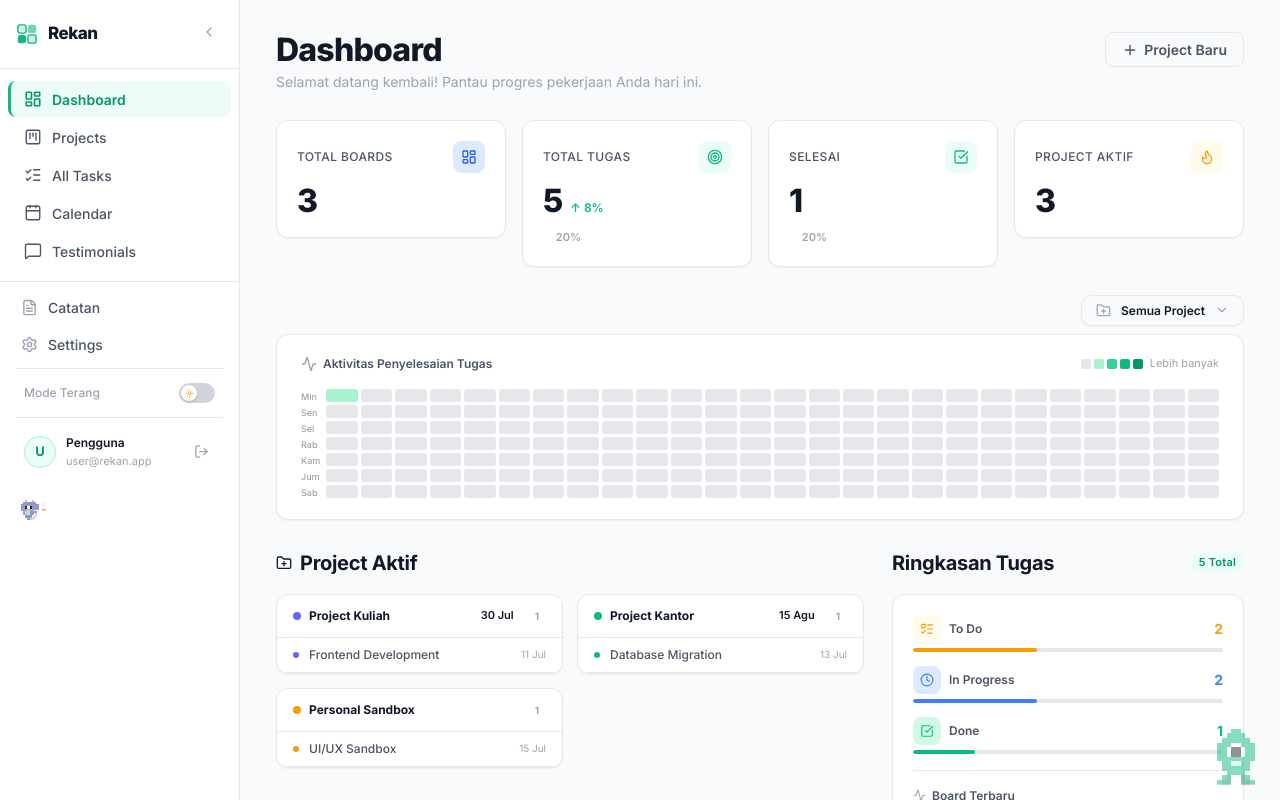
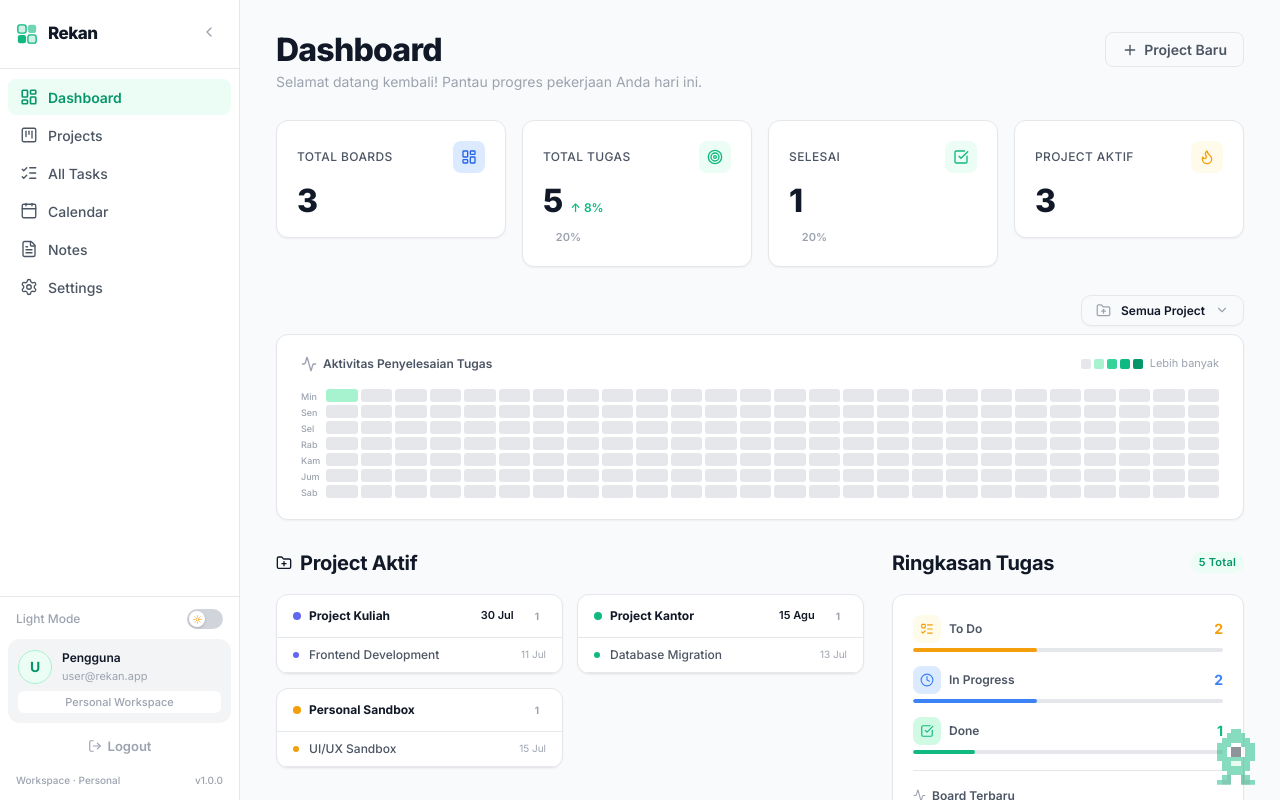
Before and after one commit to mridho24/Rekan, a React (Vite) app: page / in a window 1280 px wide. Both pictures are taken after typing "Sample", "name@example.com", "Sample123", "Sample123" into the empty fields and a click on the button "Daftar". Shown: the top 800 px of the page. Built offline with nearby package versions, Linux system fonts and the light colour scheme.

Commit message:
refactor: redesign sidebar layout and navigation

```diff
--- a/src/components/Sidebar.jsx
+++ b/src/components/Sidebar.jsx
@@ -1,21 +1,20 @@
 import React, { useState, useEffect } from 'react';
 import {
-  LayoutDashboard, KanbanSquare, ListChecks, Settings,
-  Sun, Moon, ChevronLeft, ChevronRight, MessageSquare, LogOut,
-  Calendar, FileText,
+  LayoutDashboard, KanbanSquare, ListChecks,
+  Sun, Moon, ChevronLeft, ChevronRight, LogOut,
+  Calendar, FileText, Settings,
 } from 'lucide-react';
 import { motion } from 'framer-motion';
-import SidebarCharacter from './SidebarCharacter';
 
 const NAV_ITEMS = [
-  { id: 'dashboard',    label: 'Dashboard',    icon: LayoutDashboard },
-  { id: 'boards',       label: 'Projects',     icon: KanbanSquare },
-  { id: 'tasks',        label: 'All Tasks',    icon: ListChecks },
-  { id: 'calendar',     label: 'Calendar',     icon: Calendar },
-  { id: 'testimonials', label: 'Testimonials', icon: MessageSquare },
+  { id: 'dashboard',  label: 'Dashboard',  icon: LayoutDashboard },
+  { id: 'boards',     label: 'Projects',   icon: KanbanSquare },
+  { id: 'tasks',      label: 'All Tasks',  icon: ListChecks },
+  { id: 'calendar',   label: 'Calendar',   icon: Calendar },
+  { id: 'notes',      label: 'Notes',      icon: FileText },
+  { id: 'settings',   label: 'Settings',   icon: Settings },
 ];
 
-// Rekan SVG Logo
 function RekanLogo({ size = 20, collapsed = false }) {
   return (
     <div style={{ display: 'flex', alignItems: 'center', gap: '10px', overflow: 'hidden' }}>
@@ -44,6 +43,14 @@ function RekanLogo({ size = 20, collapsed = false }) {
   );
 }
 
+const sidebarStyle = document.createElement('style');
+sidebarStyle.textContent = `
+  .sd-logout-btn:hover { background-color: rgba(239,68,68,0.08) !important; color: #EF4444 !important; }
+  .sd-logout-btn:focus-visible { outline: 2px solid #EF4444; outline-offset: 2px; border-radius: 8px; }
+  .sd-user-card:hover { background-color: var(--bg-card-hover) !important; }
+`;
+document.head.appendChild(sidebarStyle);
+
 export default function Sidebar({ activeView, onNavigate, theme, onToggleTheme, onLogout = () => {} }) {
   const [collapsed, setCollapsed] = useState(typeof window !== 'undefined' ? window.innerWidth < 768 : false);
 
@@ -52,8 +59,6 @@ export default function Sidebar({ activeView, onNavigate, theme, onToggleTheme,
       setCollapsed(true);
     }
   }, []);
-
-  const sidebarWidth = collapsed ? 'var(--sidebar-w-collapsed)' : 'var(--sidebar-w)';
 
   return (
     <motion.aside
@@ -70,10 +75,7 @@ export default function Sidebar({ activeView, onNavigate, theme, onToggleTheme,
           style={{ marginLeft: 'auto', flexShrink: 0 }}
           title={collapsed ? 'Perluas sidebar' : 'Perkecil sidebar'}
         >
-          {collapsed
-            ? <ChevronRight size={16} />
-            : <ChevronLeft size={16} />
-          }
+          {collapsed ? <ChevronRight size={16} /> : <ChevronLeft size={16} />}
         </button>
       </div>
 
@@ -90,8 +92,6 @@ export default function Sidebar({ activeView, onNavigate, theme, onToggleTheme,
                 ...styles.navItem,
                 backgroundColor: isActive ? 'var(--emerald-bg)' : 'transparent',
                 color: isActive ? 'var(--emerald-dark)' : 'var(--text-secondary)',
-                borderLeft: isActive ? '3px solid var(--emerald)' : '3px solid transparent',
-                paddingLeft: isActive ? '13px' : '13px',
                 fontWeight: isActive ? 600 : 500,
                 justifyContent: collapsed ? 'center' : 'flex-start',
               }}
@@ -107,48 +107,19 @@ export default function Sidebar({ activeView, onNavigate, theme, onToggleTheme,
         })}
       </nav>
 
-      {/* Bottom: Notes + Settings + Theme toggle + User */}
-      <div style={styles.bottomArea}>
-        {/* Notes */}
-        <button
-          className="btn-icon"
-          title="Catatan"
-          onClick={() => onNavigate('notes')}
-          style={{ ...styles.navItem, justifyContent: collapsed ? 'center' : 'flex-start' }}
-        >
-          <FileText size={17} />
-          {!collapsed && <span style={{ fontSize: 'var(--text-base)', color: 'var(--text-secondary)', fontWeight: 500 }}>Catatan</span>}
-        </button>
+      {/* Spacer */}
+      <div style={{ flex: 1 }} />
 
-        {/* Settings */}
-        <button
-          className="btn-icon"
-          title="Settings"
-          style={{ ...styles.navItem, justifyContent: collapsed ? 'center' : 'flex-start' }}
-        >
-          <Settings size={17} />
-          {!collapsed && <span style={{ fontSize: 'var(--text-base)', color: 'var(--text-secondary)', fontWeight: 500 }}>Settings</span>}
-        </button>
-
-        {/* Divider */}
-        <div style={styles.divider} />
-
-        {/* Theme toggle */}
-        <div style={{
-          ...styles.themeRow,
-          justifyContent: collapsed ? 'center' : 'space-between',
-          padding: collapsed ? '8px 4px' : '8px 16px',
-        }}>
+      {/* Bottom Section */}
+      <div style={styles.bottomSection}>
+        {/* Theme Toggle */}
+        <div style={styles.themeRow}>
           {!collapsed && (
-            <span style={{ fontSize: 'var(--text-sm)', color: 'var(--text-muted)', fontWeight: 500 }}>
-              {theme === 'dark' ? 'Mode Malam' : 'Mode Terang'}
+            <span style={styles.themeLabel}>
+              {theme === 'dark' ? 'Dark Mode' : 'Light Mode'}
             </span>
           )}
-          <button
-            onClick={onToggleTheme}
-            title={theme === 'dark' ? 'Beralih ke Mode Terang' : 'Beralih ke Mode Malam'}
-            style={styles.themeToggleBtn}
-          >
+          <button onClick={onToggleTheme} title={theme === 'dark' ? 'Light Mode' : 'Dark Mode'} style={styles.themeToggleBtn}>
             <div style={{
               ...styles.toggleTrack,
               backgroundColor: theme === 'dark' ? 'var(--emerald)' : 'var(--border-strong)'
@@ -162,24 +133,15 @@ export default function Sidebar({ activeView, onNavigate, theme, onToggleTheme,
                   marginRight: theme === 'dark' ? '2px' : 'auto',
                 }}
               >
-                {theme === 'dark'
-                  ? <Moon size={9} color="var(--emerald)" />
-                  : <Sun size={9} color="var(--warning)" />
-                }
+                {theme === 'dark' ? <Moon size={9} color="var(--emerald)" /> : <Sun size={9} color="var(--warning)" />}
               </motion.div>
             </div>
           </button>
         </div>
 
-        {/* Divider */}
-        <div style={styles.divider} />
-
-        {/* User Profile */}
-        <div style={{
-          ...styles.userRow,
-          justifyContent: collapsed ? 'center' : 'flex-start',
-          padding: collapsed ? '10px 4px' : '10px 16px',
-        }}>
+        {/* User Card */}
+        <div style={styles.userCard}>
+          <div style={styles.userCardInner}>
             <div style={styles.avatar}>U</div>
             {!collapsed && (
               <div style={styles.userInfo}>
@@ -187,26 +149,24 @@ export default function Sidebar({ activeView, onNavigate, theme, onToggleTheme,
                 <span style={styles.userEmail}>user@rekan.app</span>
               </div>
             )}
-          <button
-            onClick={onLogout}
-            title="Keluar"
-            style={{
-              ...styles.logoutBtn,
-              marginLeft: collapsed ? '0' : 'auto',
-            }}
-          >
-            <LogOut size={15} />
-          </button>
+          </div>
+          {!collapsed && <div style={styles.workspaceBadge}>Personal Workspace</div>}
         </div>
 
+        {/* Logout */}
+        <button onClick={onLogout} title="Logout" className="sd-logout-btn" style={styles.logoutBtn}>
+          <LogOut size={14} />
+          {!collapsed && <span>Logout</span>}
+        </button>
+
+        {/* Version */}
+        {!collapsed && (
+          <div style={styles.versionRow}>
+            <span style={styles.versionText}>Workspace · Personal</span>
+            <span style={styles.versionText}>v1.0.0</span>
           </div>
-
-      {/* ════════════════════════════════════ */}
-      {/* Sidebar bottom character */}
-      <div style={{ flexShrink: 0 }}>
-        <SidebarCharacter collapsed={collapsed} theme={theme} />
+        )}
       </div>
-
     </motion.aside>
   );
 }
@@ -236,38 +196,39 @@ const styles = {
     display: 'flex',
     flexDirection: 'column',
     gap: '2px',
-    padding: '12px 8px',
+    padding: '10px 8px',
   },
   navItem: {
     display: 'flex',
     alignItems: 'center',
     gap: '10px',
-    padding: '9px 13px',
+    padding: '9px 12px',
     borderRadius: 'var(--r-md)',
-    borderStyle: 'none',
+    border: 'none',
     cursor: 'pointer',
     transition: 'var(--t-fast)',
     background: 'transparent',
     width: '100%',
     textAlign: 'left',
   },
-  spacer: { flexGrow: 1 },
-  bottomArea: {
-    borderTop: '1px solid var(--border)',
+  bottomSection: {
     display: 'flex',
     flexDirection: 'column',
+    gap: '6px',
     padding: '8px',
-    gap: '2px',
-  },
-  divider: {
-    height: '1px',
-    backgroundColor: 'var(--border)',
-    margin: '4px 8px',
+    borderTop: '1px solid var(--border)',
   },
   themeRow: {
     display: 'flex',
     alignItems: 'center',
+    justifyContent: 'space-between',
+    padding: '4px 8px',
     borderRadius: 'var(--r-md)',
+  },
+  themeLabel: {
+    fontSize: 'var(--text-sm)',
+    color: 'var(--text-muted)',
+    fontWeight: 500,
   },
   themeToggleBtn: {
     background: 'none',
@@ -296,16 +257,23 @@ const styles = {
     justifyContent: 'center',
     boxShadow: '0 1px 3px rgba(0,0,0,0.2)',
   },
-  userRow: {
+  userCard: {
+    display: 'flex',
+    flexDirection: 'column',
+    gap: '6px',
+    padding: '10px 10px',
+    borderRadius: 'var(--r-lg)',
+    backgroundColor: 'var(--bg-card-hover)',
+    transition: 'var(--t-fast)',
+  },
+  userCardInner: {
     display: 'flex',
     alignItems: 'center',
     gap: '10px',
-    borderRadius: 'var(--r-md)',
-    cursor: 'default',
   },
   avatar: {
-    width: '32px',
-    height: '32px',
+    width: '34px',
+    height: '34px',
     borderRadius: '50%',
     backgroundColor: 'var(--emerald-bg)',
     color: 'var(--emerald-dark)',
@@ -313,7 +281,7 @@ const styles = {
     alignItems: 'center',
     justifyContent: 'center',
     fontWeight: 700,
-    fontSize: '13px',
+    fontSize: '14px',
     border: '1.5px solid var(--emerald-border)',
     flexShrink: 0,
   },
@@ -322,6 +290,7 @@ const styles = {
     flexDirection: 'column',
     gap: '1px',
     overflow: 'hidden',
+    flex: 1,
   },
   userName: {
     fontSize: 'var(--text-sm)',
@@ -338,35 +307,40 @@ const styles = {
     overflow: 'hidden',
     textOverflow: 'ellipsis',
   },
+  workspaceBadge: {
+    fontSize: '11px',
+    fontWeight: 500,
+    color: 'var(--text-muted)',
+    padding: '3px 8px',
+    borderRadius: 'var(--r-sm)',
+    backgroundColor: 'var(--bg-sidebar)',
+    textAlign: 'center',
+  },
   logoutBtn: {
-    background: 'none',
-    border: 'none',
-    color: 'var(--text-muted)',
-    cursor: 'pointer',
-    padding: '6px',
-    borderRadius: 'var(--r-sm)',
     display: 'flex',
     alignItems: 'center',
     justifyContent: 'center',
+    gap: '6px',
+    width: '100%',
+    padding: '9px 12px',
+    borderRadius: 'var(--r-md)',
+    border: 'none',
+    backgroundColor: 'transparent',
+    color: 'var(--text-muted)',
+    cursor: 'pointer',
+    fontSize: '13px',
+    fontWeight: 600,
     transition: 'var(--t-fast)',
-    flexShrink: 0,
   },
-  deleteBtn: {
-    position: 'absolute',
-    right: '8px',
-    top: '50%',
-    transform: 'translateY(-50%)',
-    width: '22px',
-    height: '22px',
+  versionRow: {
     display: 'flex',
     alignItems: 'center',
-    justifyContent: 'center',
-    borderRadius: 'var(--r-sm)',
-    border: 'none',
-    background: 'transparent',
+    justifyContent: 'space-between',
+    padding: '4px 8px',
+  },
+  versionText: {
+    fontSize: '10px',
     color: 'var(--text-muted)',
-    cursor: 'pointer',
-    transition: 'var(--t-fast)',
-    zIndex: 2,
+    fontWeight: 500,
   },
 };
```
Lines whose indentation alone changed are shown as unchanged.
